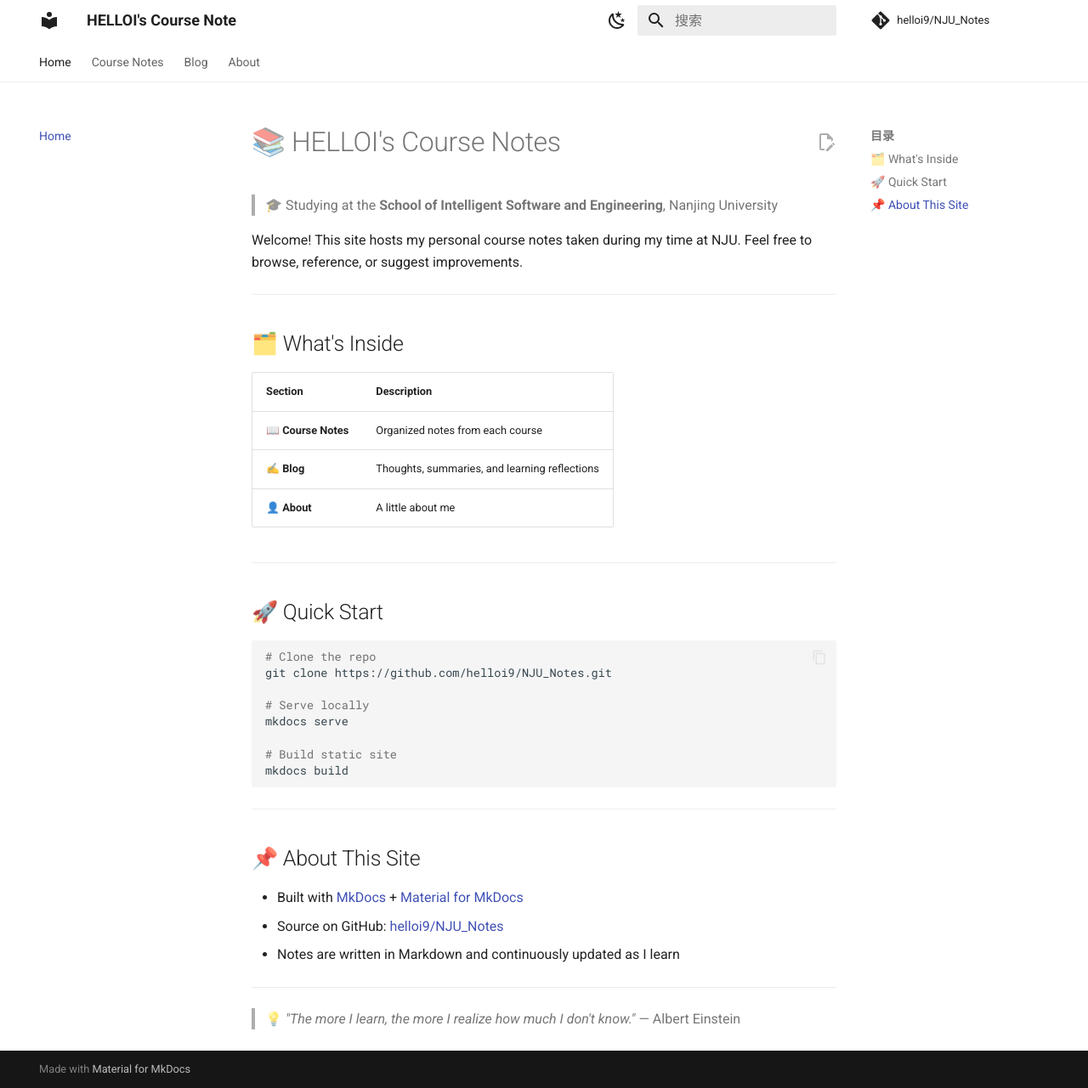
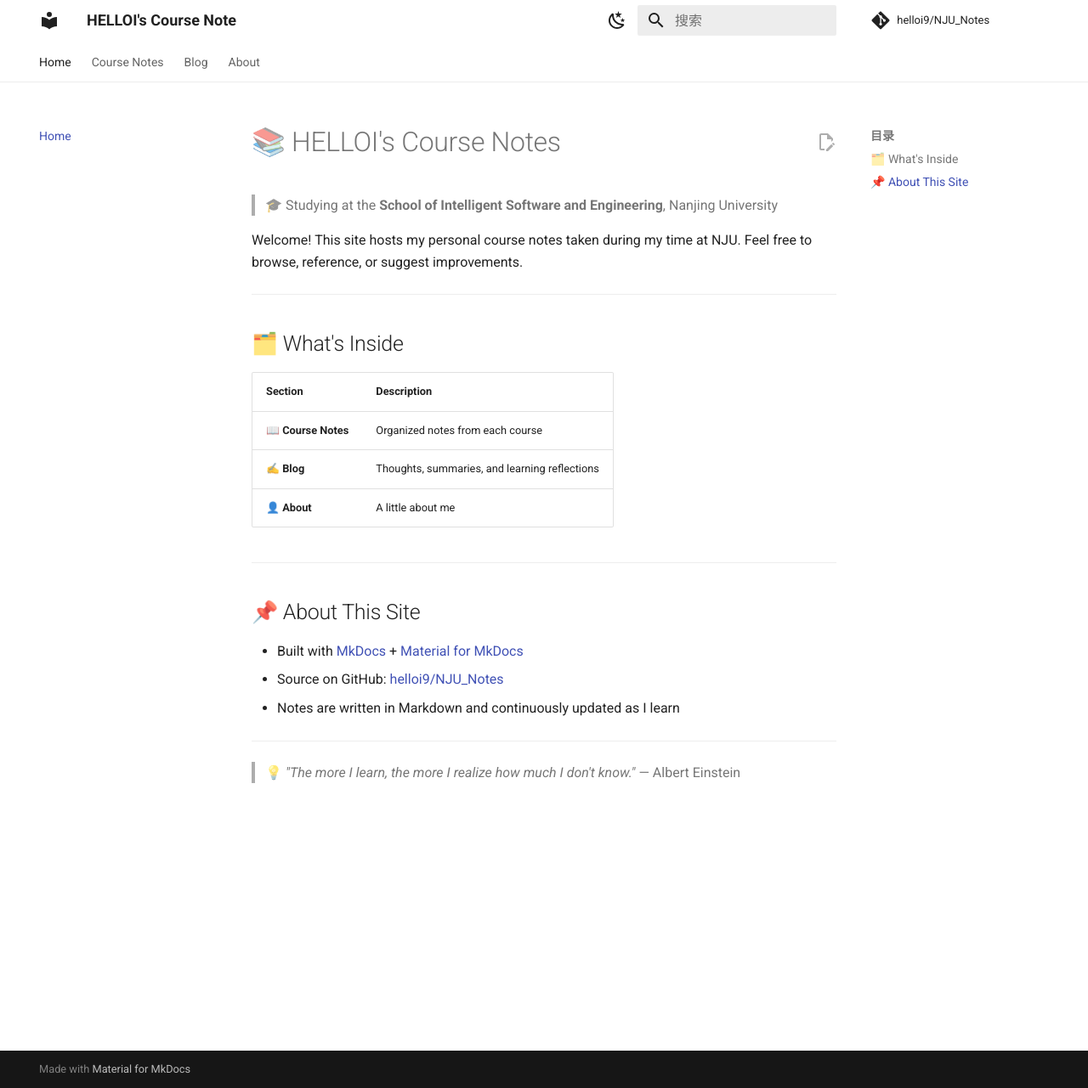
Before and after one commit to HELLOI9/NJU_Notes, an MkDocs documentation site: the page built from docs/index.md, in a window 1280 px wide and 1281 px high. Shown: the whole window at 85% size. Built offline with MkDocs 1.6.1 and Material for MkDocs 9.7.7, drawn with Linux system fonts in a browser that asks for light colours; comment, search, counter and statistics services are not loaded.

Commit message:
update index.md 20260313

````diff
--- a/docs/index.md
+++ b/docs/index.md
@@ -16,21 +16,6 @@ Welcome! This site hosts my personal course notes taken during my time at NJU. F
 
 ---
 
-## 🚀 Quick Start
-
-```bash
-# Clone the repo
-git clone https://github.com/helloi9/NJU_Notes.git
-
-# Serve locally
-mkdocs serve
-
-# Build static site
-mkdocs build
-```
-
----
-
 ## 📌 About This Site
 
 - Built with [MkDocs](https://www.mkdocs.org) + [Material for MkDocs](https://squidfunk.github.io/mkdocs-material/)
````
